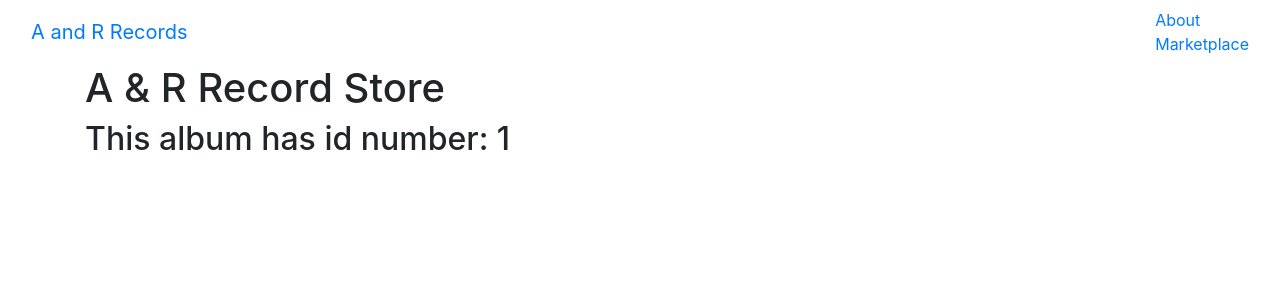
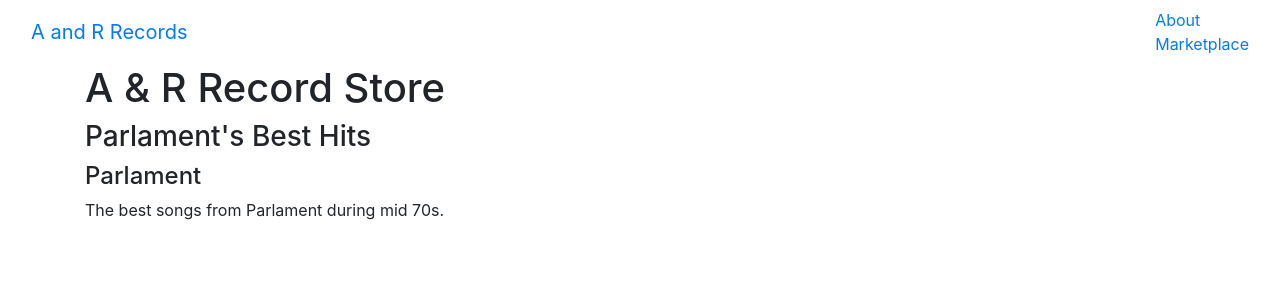
Before and after one commit to logmannn/logreon---patreon-clone, an Angular app: page /albums/1 in a window 1280 px wide. Shown: the top 300 px of the page. Built offline with nearby package versions, Linux system fonts and the light colour scheme.

Commit message:
add album-detail files to include services

```diff
--- a/src/app/album-detail/album-detail.component.html
+++ b/src/app/album-detail/album-detail.component.html
@@ -1 +1,5 @@
-<h2>This album has id number: {{albumId}}</h2>
+<div>
+  <h3>{{albumToDisplay.title}}</h3>
+  <h4>{{albumToDisplay.artist}}</h4>
+  <p>{{albumToDisplay.description}}</p>
+</div>
--- a/src/app/album-detail/album-detail.component.ts
+++ b/src/app/album-detail/album-detail.component.ts
@@ -2,19 +2,26 @@
 import { ActivatedRoute, Params } from '@angular/router';
 import { Location } from '@angular/common';
 import { Album } from '../album.model';
+import { AlbumService } from '../album.service';
 
 @Component({
   selector: 'app-album-detail',
   templateUrl: './album-detail.component.html',
-  styleUrls: ['./album-detail.component.css']
+  styleUrls: ['./album-detail.component.css'],
+  providers: [AlbumService]
 })
 export class AlbumDetailComponent implements OnInit {
-  albumId: number = null;
-  constructor(private route: ActivatedRoute, private location: Location) { }
+  albumId: number;
+  albumToDisplay: Album;
+  constructor(
+    private route: ActivatedRoute,
+    private location: Location,
+    private albumService: AlbumService) { }
 
   ngOnInit() {
     this.route.params.forEach((urlParameters) => {
       this.albumId = parseInt(urlParameters['id']);
+       this.albumToDisplay = this.albumService.getAlbumById(this.albumId);
     });
   }
 
--- /dev/null
+++ b/src/app/album.service.ts
@@ -0,0 +1,20 @@
+import { Injectable } from '@angular/core';
+import { Album } from './album.model';
+import { ALBUMS } from './mock-album';
+
+@Injectable()
+export class AlbumService {
+
+  constructor() { }
+
+  getAlbums() {
+  return ALBUMS;
+}
+ getAlbumById(albumId: number){
+  for (var i = 0; i <= ALBUMS.length - 1; i++) {
+    if (ALBUMS[i].id === albumId) {
+      return ALBUMS[i];
+    }
+  }
+}
+}
--- a/src/app/marketplace/marketplace.component.ts
+++ b/src/app/marketplace/marketplace.component.ts
@@ -1,23 +1,23 @@
-import { Component } from '@angular/core';
+import { Component, OnInit } from '@angular/core';
 import { Album } from '../album.model';
 import { Router } from '@angular/router';
+import { AlbumService } from '../album.service';
 
 @Component({
   selector: 'app-marketplace',
   templateUrl: './marketplace.component.html',
-  styleUrls: ['./marketplace.component.css']
+  styleUrls: ['./marketplace.component.css'],
+  providers: [AlbumService]
 })
-export class MarketplaceComponent {
-  constructor(private router: Router) {}
 
-  albums: Album[] = [
-    new Album("Parlament's Best Hits", "Parlament", "The best songs from Parlament during mid 70s.", 1),
-    new Album("The Miseducation of Laren Hill", "Laren Hill", "Laren Hill's groundbreaking intro album.", 2),
-    new Album("What's Goin On", "Marvin Gaye", "Marvin Gaye's political and environmental album stating the conditions in the mid 70s.", 3),
-    new Album("Axis Bold As Love", "The Jimi Hendrix Experience",
-       "Second studio album by the English-American band, released in 1967.", 4)
+export class MarketplaceComponent implements OnInit {
+  albums: Album[];
 
-  ];
+  constructor(private router: Router, private albumService: AlbumService) {}
+
+  ngOnInit(){
+    this.albums = this.albumService.getAlbums();
+  }
 
   goToDetailPage(clickedAlbum: Album) {
     this.router.navigate(['albums', clickedAlbum.id]);
--- /dev/null
+++ b/src/app/mock-album.ts
@@ -0,0 +1,10 @@
+import { Album } from './album.model';
+
+export const ALBUMS: Album[] = [
+  new Album("Parlament's Best Hits", "Parlament", "The best songs from Parlament during mid 70s.", 1),
+  new Album("The Miseducation of Lauryn Hill", "Miss Lauryn Hill", "Miss Lauryn Hill's groundbreaking album.", 2),
+  new Album("What's Goin On", "Marvin Gaye", "Marvin Gaye's political and environmental album stating the conditions in the mid 70s.", 3),
+  new Album("Axis Bold As Love", "The Jimi Hendrix Experience",
+     "Second studio album by the English-American band, released in 1967.", 4)
+
+];
```
Also changed, not shown: 1 other file (tests, documents, lock files or other folders).
